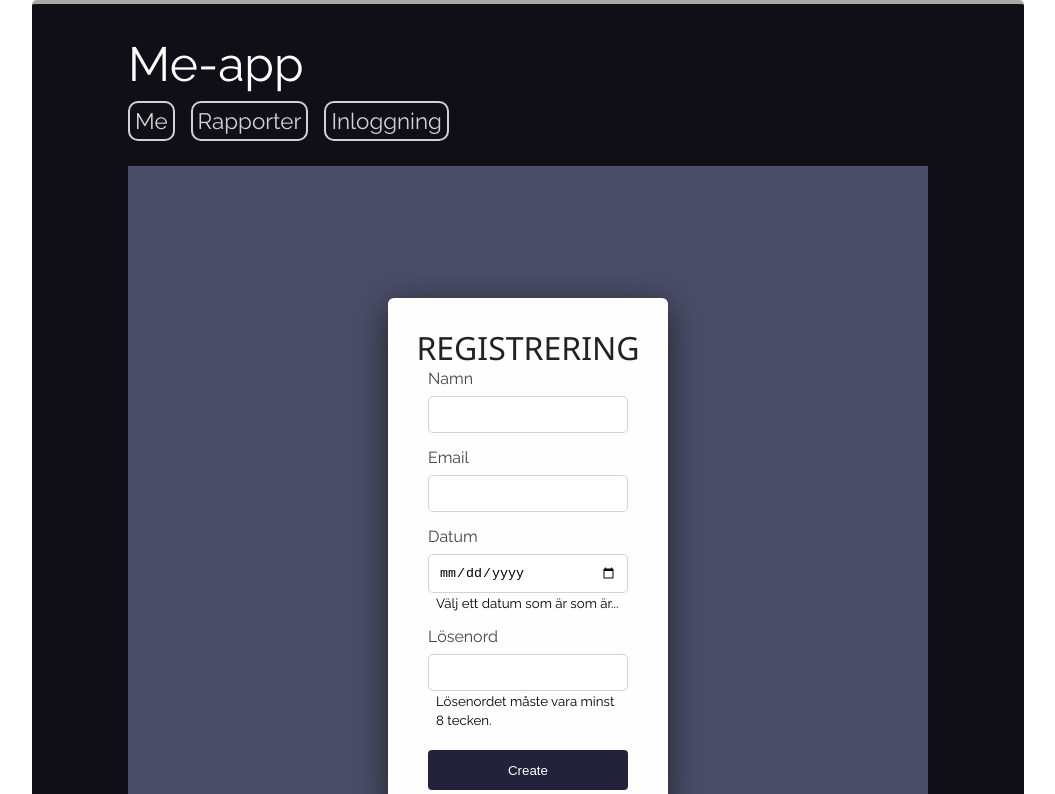
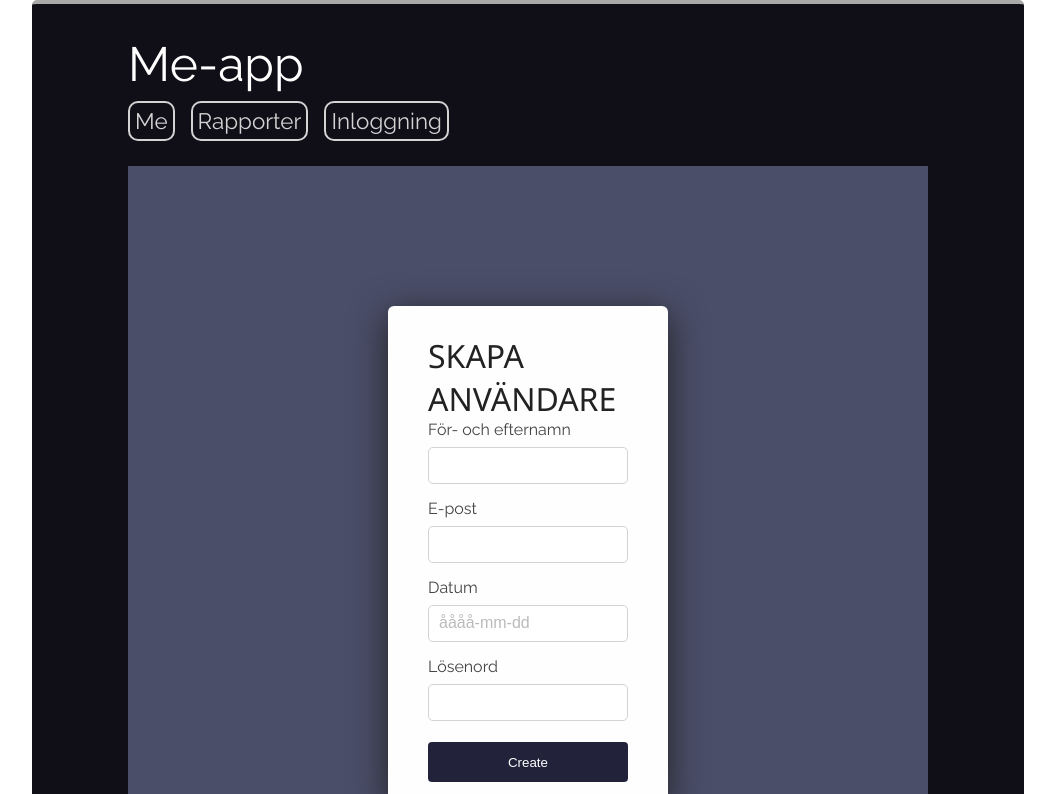
Before and after one commit to persla/jsramverk, a React (Create React App) app: page /Login in a window 1280 px wide. Shown: the top 794 px of the page, without its empty margins (112-1167 px from the left). Built offline with nearby package versions, Linux system fonts and the light colour scheme.

Commit message:
Adding form validation

```diff
--- a/src/App.css
+++ b/src/App.css
@@ -186,8 +186,15 @@ input::placeholder {
   display: relative;
 }
 
+.valid {
+  color:darkgreen;
+  font-size: 0.5em;
+  display: relative;
+}
+
 .fullName,
 .email,
+.date,
 .password {
   display: flex;
   flex-direction: column;
@@ -199,6 +206,7 @@ input::placeholder {
 }
 
 .email,
+.date,
 .password {
   width: 100%;
 }
--- a/src/Login.js
+++ b/src/Login.js
@@ -4,33 +4,135 @@ import React from 'react'
 class Login extends React.Component {
     render() {
   return (
+    <Register />
+  );
+}
+}
+
+const validEmailRegex = RegExp(/^[^\s@]+@[^\s@]+\.[^\s@]+$/);
+const validDateRegex = RegExp(/(19|20)\d\d[-](0[1-9]|1[012])[-](0[1-9]|[12][0-9]|3[01])/g);
+const validPasswordRegex = new RegExp("^(?=.*[a-z])(?=.*[A-Z])(?=.*[0-9])(?=.*[!@#$%^&*])(?=.{8,})");
+
+const validateForm = (errors) => {
+let valid = true;
+Object.values(errors).forEach(
+  (val) => val.length > 0 && (valid = false)
+);
+return valid;
+}
+
+class Register extends React.Component {
+constructor(props) {
+  super(props);
+  this.state = {
+    fullName: null,
+    email: null,
+    password: null,
+    date: null,
+    datum: new Date().getDate(),
+    errors: {
+      fullName: '',
+      email: '',
+      password: '',
+      date: '',
+    }
+  };
+}
+
+handleChange = (event) => {
+  event.preventDefault();
+  const { name, value } = event.target;
+  let errors = this.state.errors;
+
+  switch (name) {
+    case 'fullName':
+      errors.fullName =
+        value.length < 5
+          ? 'För- och efternamn måste vara på minst 5 tecken'
+          : '';
+      break;
+    case 'email':
+      errors.email =
+        validEmailRegex.test(value)
+          ? ''
+          : 'Denna e-post är inte giltig än!';
+
+      break;
+      case 'date':
+        errors.date =
+          validDateRegex.test(value)
+            ? ''
+            : 'Denna datum är inte än giltig! Format: åååå-mm-dd';
+        break;
+    case 'password':
+      errors.password =
+        validPasswordRegex.test(value)
+          ? ''
+          : 'Lösenordet måste vara på minst 8 tecken samt innehålla minst en siffra, en stor bokstav, en liten bokstav och ett av fäljande specialtecken !@#$%^&*';
+      break;
+    default:
+      break;
+  }
+
+  this.setState({errors, [name]: value});
+}
+
+handleSubmit = (event) => {
+  event.preventDefault();
+  if(validateForm(this.state.errors)) {
+    console.info('Valid Form')
+  }else{
+    console.error('Invalid Form')
+  }
+}
+
+render() {
+  const {errors} = this.state;
+  console.log(this.state.errors)
+
+  return (
     <div className='wrapper'>
       <div className='form-wrapper'>
-                <h2>Registrering</h2>
-              <form onSubmit={this.handleSubmit} noValidate >
+        <h2>Skapa användare</h2>
+        <form onSubmit={this.handleSubmit} noValidate>
           <div className='fullName'>
-                  <label htmlFor="fullName">Namn</label>
-                  <input type='text' name='fullName' onChange={this.handleChange} noValidate />
+            <label htmlFor="fullName">För- och efternamn</label>
+            <input type='text' name='fullName' required onChange={this.handleChange} noValidate />
+            {errors.fullName.length > 0 &&
+              <span className='error'>{errors.fullName}</span>}
+            {this.state.fullName !== null && this.state.fullName.length > 4 ?
+                <span className='valid'>Giltigt namn!</span> :
+            ''}
+
           </div>
           <div className='email'>
-                  <label htmlFor="email">Email</label>
-                  <input type='email' name='email' onChange={this.handleChange} noValidate />
+            <label htmlFor="email">E-post</label>
+            <input type='email' name='email' required onChange={this.handleChange} noValidate />
+            {errors.email.length > 0 &&
+              <span className='error'>{errors.email}</span>}
+              {this.state.email !== null && errors.email.length === 0 ?
+                  <span className='valid'>Giltig E-post!</span> :
+              ''}
+
           </div>
-                <div className='email'>
-                  <label htmlFor="email">Datum</label>
-                  <input type='date' name='email' onChange={this.handleChange} noValidate />
-                  <div className='info'>
-                    <small>Välj ett datum som är som är...</small>
-                  </div>
+          <div className='date'>
+            <label htmlFor="date">Datum</label>
+            <input type='text'  name='date' placeholder="åååå-mm-dd" required onChange={this.handleChange} noValidate />
+            {errors.date.length > 0 &&
+              <span className='error'>{errors.date}</span>}
+              {this.state.date !== null && errors.date.length === 0 ?
+                  <span className='valid'>Giltigt datum!</span> :
+              ''}
           </div>
           <div className='password'>
             <label htmlFor="password">Lösenord</label>
-                  <input type='password' name='password' onChange={this.handleChange} noValidate />
-                  <div className='info'>
-                    <small>Lösenordet måste vara minst 8 tecken.</small>
+            <input type='password' name='password' required onChange={this.handleChange} noValidate />
+            {errors.password.length > 0 &&
+              <span className='error'>{errors.password}</span>}
+              {this.state.password !== null && errors.password.length === 0 ?
+                  <span className='valid'>Giltigt lösenord!</span> :
+              ''}
           </div>
-                </div>
-
           <div className='submit'>
             <button>Create</button>
           </div>
```
Lines whose indentation alone changed are shown as unchanged.
